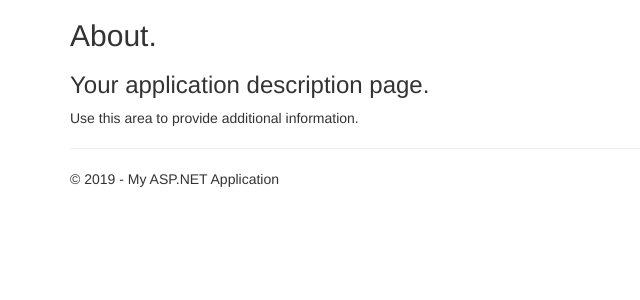
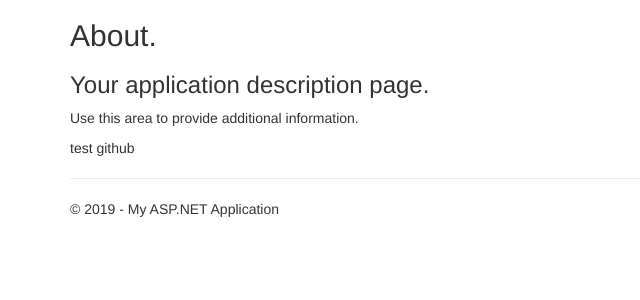
Before and after one commit to dokhacchung98/WebMovieOnline, an ASP.NET MVC app: page /Home/About in a window 1280 px wide. Shown: the part 51-351 px from the top of the page, without its empty margins (0-640 px from the left). Run offline with ASP.NET Core 8 and stand-ins for ASP.NET MVC 5, Linux system fonts and the light colour scheme; the project's own start-up code is not run, and a stand-in starts its controllers and pages; some libraries are stand-ins or nearby versions.

Commit message:
test github

```diff
--- a/Website/Views/Home/About.cshtml
+++ b/Website/Views/Home/About.cshtml
@@ -5,3 +5,4 @@
 <h3>@ViewBag.Message</h3>
 
 <p>Use this area to provide additional information.</p>
+<p> test github</p>
```
